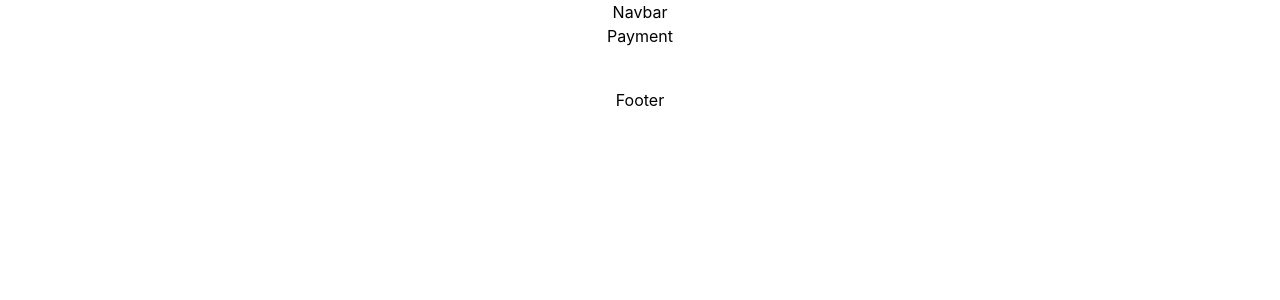
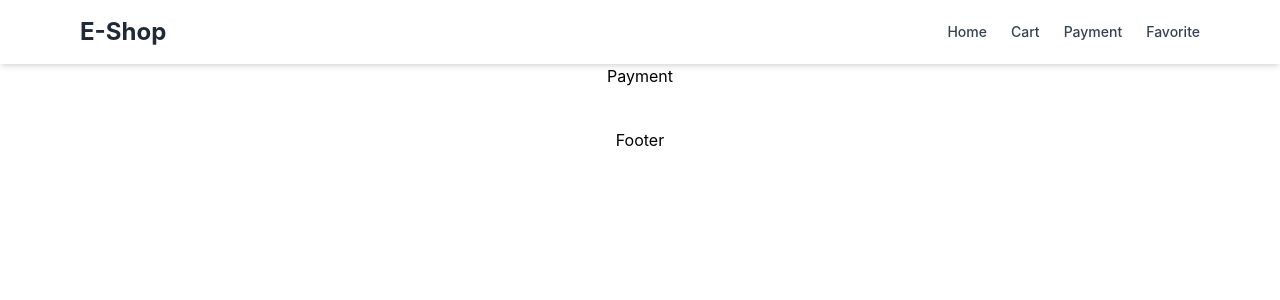
Before and after one commit to Abhisek753/skillian, a React (Create React App) app in the folder React/e-cart/: page /payment in a window 1280 px wide. Shown: the top 300 px of the page. Built offline with nearby package versions, Linux system fonts and the light colour scheme.

Commit message:
add navbar

```diff
--- a/React/e-cart/src/components/Navbar.jsx
+++ b/React/e-cart/src/components/Navbar.jsx
@@ -1,15 +1,50 @@
-import React, { useState } from 'react'
+import React, { useState } from 'react';
+import { Link } from 'react-router-dom';
 
 const Navbar = () => {
-  const [isOpen,setIsOpen]=useState(false)
+  const [isOpen, setIsOpen] = useState(false);
+
   return (
-    <nav className=''>
-      <div>
-         Navbar
+    <nav className="fixed top-0 left-0 w-full bg-white shadow-md z-50 ">
+      <div className="max-w-6xl mx-auto px-4 ">
+        <div className="flex justify-between items-center py-4">
+          {/* Logo */}
+          <div className="text-2xl font-bold text-gray-800">
+            <Link to="/">E-Shop</Link>
+          </div>
+
+          {/* Hamburger Icon (Mobile) */}
+          <div className="md:hidden">
+            <button
+              onClick={() => setIsOpen(!isOpen)}
+              className="text-gray-800 focus:outline-none"
+            >
+              {isOpen ? '✖' : '☰'}
+            </button>
+          </div>
+
+          {/* Desktop Menu */}
+          <div className="hidden md:flex space-x-6 text-sm font-medium">
+            <Link to="/" className="text-gray-700 hover:text-blue-600">Home</Link>
+            <Link to="/cart" className="text-gray-700 hover:text-blue-600">Cart</Link>
+            <Link to="/payment" className="text-gray-700 hover:text-blue-600">Payment</Link>
+            <Link to="/favourite" className="text-gray-700 hover:text-blue-600">Favorite</Link>
+          </div>
+        </div>
+
+        {/* Mobile Menu */}
+        {isOpen && (
+          <div className="md:hidden flex flex-col space-y-3 pb-4 text-sm font-medium">
+            <Link to="/" className="text-gray-700 hover:text-blue-600" onClick={() => setIsOpen(false)}>Home</Link>
+            <Link to="/products" className="text-gray-700 hover:text-blue-600" onClick={() => setIsOpen(false)}>Products</Link>
+            <Link to="/cart" className="text-gray-700 hover:text-blue-600" onClick={() => setIsOpen(false)}>Cart</Link>
+            <Link to="/payment" className="text-gray-700 hover:text-blue-600" onClick={() => setIsOpen(false)}>Payment</Link>
+            <Link to="/favourite" className="text-gray-700 hover:text-blue-600" onClick={() => setIsOpen(false)}>Favorite</Link>
+          </div>
+        )}
       </div>
+    </nav>
+  );
+};
 
-    </nav>
-  )
-}
-
-export default Navbar
+export default Navbar;
--- a/React/e-cart/src/pages/Home.jsx
+++ b/React/e-cart/src/pages/Home.jsx
@@ -1,9 +1,12 @@
 import React from 'react'
+import Products from './Products'
 
 const Home = () => {
   console.log("555555")
   return (
-    <div className='font-4xl'>Home</div>
+    <div className='font-4xl'>
+      <Products/>
+    </div>
   )
 }
 
--- a/React/e-cart/src/pages/Layout.jsx
+++ b/React/e-cart/src/pages/Layout.jsx
@@ -7,7 +7,7 @@ const Layout = ({children}) => {
     <div>
 
         <Navbar/>
-       <main>
+       <main className='pt-16'>
         {children}
        </main>
        <Footer/>
--- a/React/e-cart/src/pages/Products.jsx
+++ b/React/e-cart/src/pages/Products.jsx
@@ -1,8 +1,43 @@
-import React from 'react'
+import React, { useEffect, useState } from 'react'
+import axios from "axios"
+const Products = () => {
+const [products,setProducts]=useState([])
 
-const Products = () => {
+const fetchProducts=async()=>{
+  try{
+    const res=await axios.get("http://localhost:3001/products");
+    console.log(res,"data is present");
+    setProducts(res.data)
+
+  }catch(err){
+    console.log(err)
+  }
+
+}
+const groupProducts=products.reduce((acc,product)=>{
+  if(!acc[product.category]) acc[product.category]=[];
+  acc[product.category].push(product);
+
+  return acc
+},{})
+console.log(groupProducts)
+
+useEffect(()=>{
+  fetchProducts()
+},[])
+
+
   return (
-    <div>Products</div>
+    <div className='p-4 space-y-8 mt-8'>
+      {
+     Object.keys(groupProducts).map((category)=>(
+      <div>{category}
+
+      </div>
+     ))
+      }
+
+    </div>
   )
 }
 
```
Also changed, not shown: 1 other file (tests, documents, lock files or other folders).
